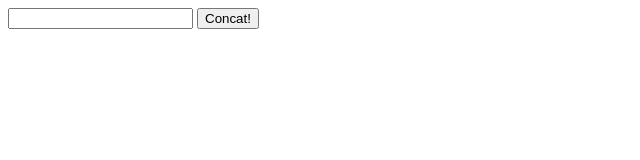
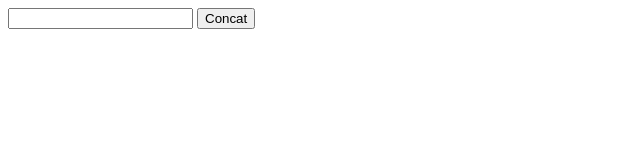
Before and after one commit to iberezhnyi/goit-typescript-hw-01, a website with bundled scripts: page index.html in a window 1280 px wide. Shown: the full height of the page, 0-640 px from the left. Built offline with nearby package versions, Linux system fonts and the light colour scheme.

Commit message:
Update index.html

```diff
--- a/index.html
+++ b/index.html
@@ -8,6 +8,6 @@
   </head>
   <body>
     <input />
-    <button>Concat!</button>
+    <button>Concat</button>
   </body>
 </html>
```
